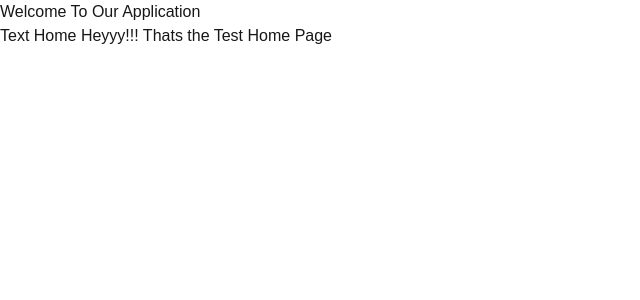
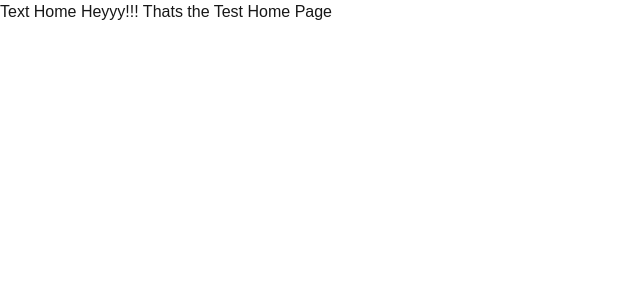
Before and after one commit to rizing-dev/web-design, a Next.js app: page /home in a window 1280 px wide. Shown: the top 300 px of the page, without its empty margins (0-640 px from the left). Built offline with nearby package versions, Linux system fonts and the light colour scheme.

Commit message:
third commit

```diff
--- a/src/pages/home/index.tsx
+++ b/src/pages/home/index.tsx
@@ -2,7 +2,6 @@ import React from "react";
 
 const TextHome = () => {
   return <div>
-        <h1>Welcome To Our Application</h1>
     Text  Home Heyyy!!! Thats the Test Home Page
   </div>;
 };
```
